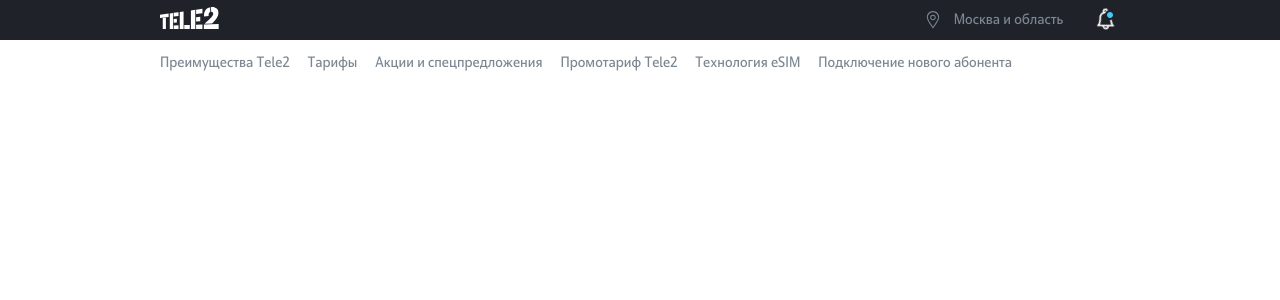
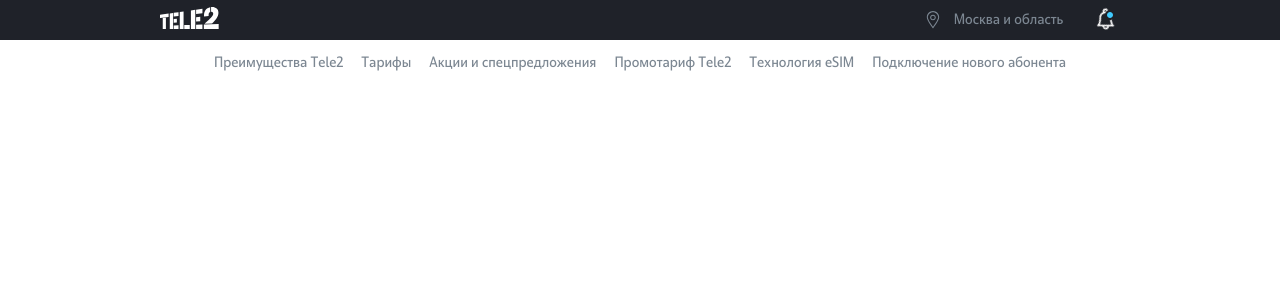
Before and after one commit to vladioluss/forkitech, a Vue app: page / in a window 1280 px wide. Shown: the top 300 px of the page. Built offline with nearby package versions, Linux system fonts and the light colour scheme.

Commit message:
Переделка меню (десктоп, мобилка)

```diff
--- a/src/App.vue
+++ b/src/App.vue
@@ -1,13 +1,13 @@
 <script setup lang="ts">
 import {RouterView, useRoute} from 'vue-router'
 import {computed} from "vue";
-import TheHeader from "@/components/app/header/desktop/DesktopHeader.vue";
+import DesktopHeader from "@/components/app/header/desktop/DesktopHeader.vue";
 import MobileHeader from "@/components/app/header/mobile/MobileHeader.vue";
 
 
 // Все хедеры
 const headers = {
-  'desktop': TheHeader,
+  'desktop': DesktopHeader,
   'mobile': MobileHeader,
 }
 
--- a/src/components/app/header/desktop/DesktopHeader.vue
+++ b/src/components/app/header/desktop/DesktopHeader.vue
@@ -56,6 +56,9 @@ header {
   font-style: normal;
   font-weight: 400;
   line-height: 18px;
+  display: flex;
+  flex-direction: column;
+  align-items: center;
 }
 
 .menu {
```
